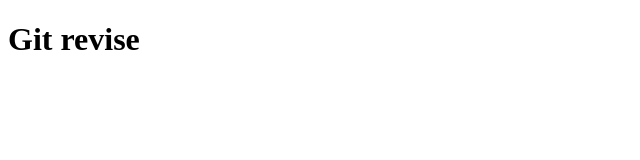
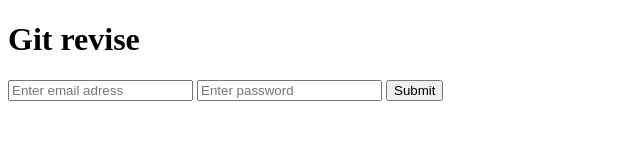
Before and after one commit to Rit456/Tic-tac-toe, a plain HTML site: page index.html in a window 1280 px wide. Shown: the whole page, without its empty margins (0-640 px from the left). Drawn offline with Linux system fonts and the light colour scheme.

Commit message:
index feature
Added index feature

```diff
--- a/index.html
+++ b/index.html
@@ -7,5 +7,8 @@
 </head>
 <body>
     <h1> Git revise</h1>
+    <input type="email" placeholder="Enter email adress"/>
+    <input type="password" placeholder="Enter password"/>
+    <button type="button">Submit</button>
 </body>
 </html>
```
Also changed, not shown: ineer.html (+1 -0 lines), f1.txt (added).
